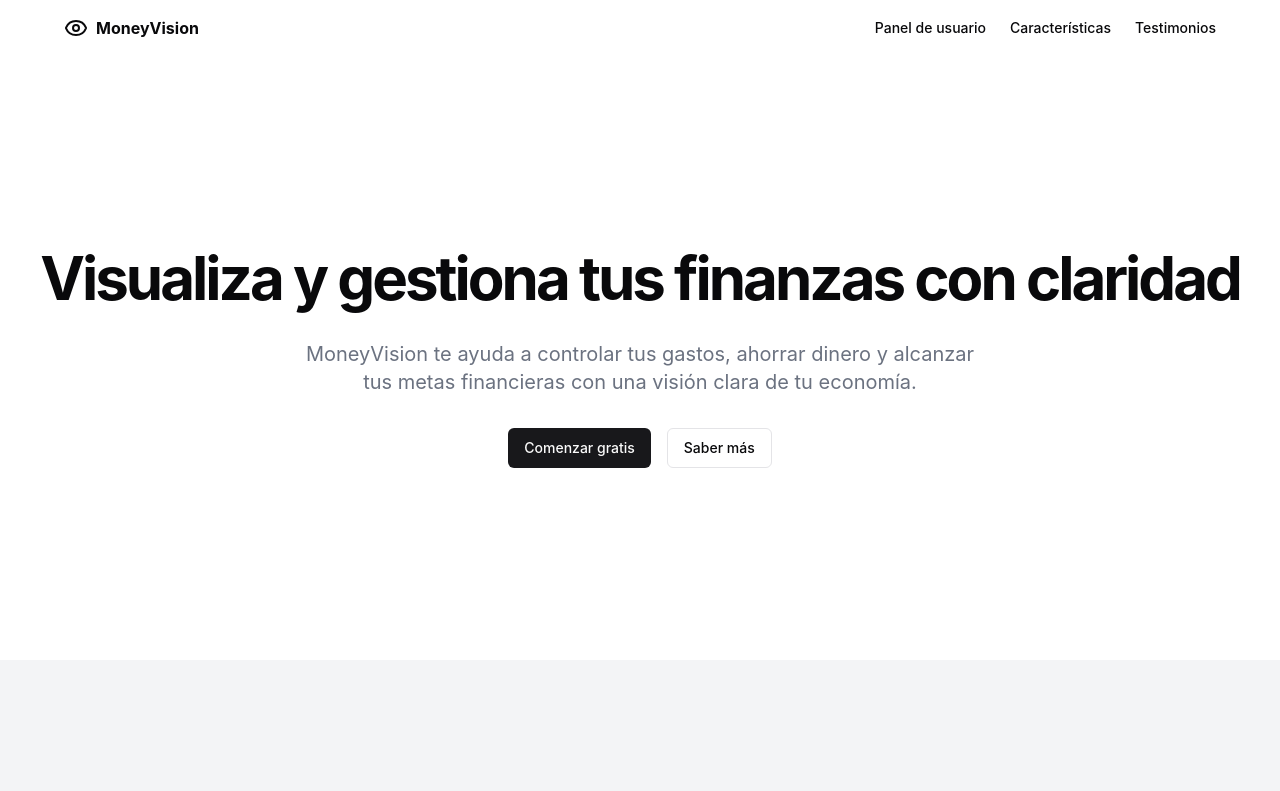
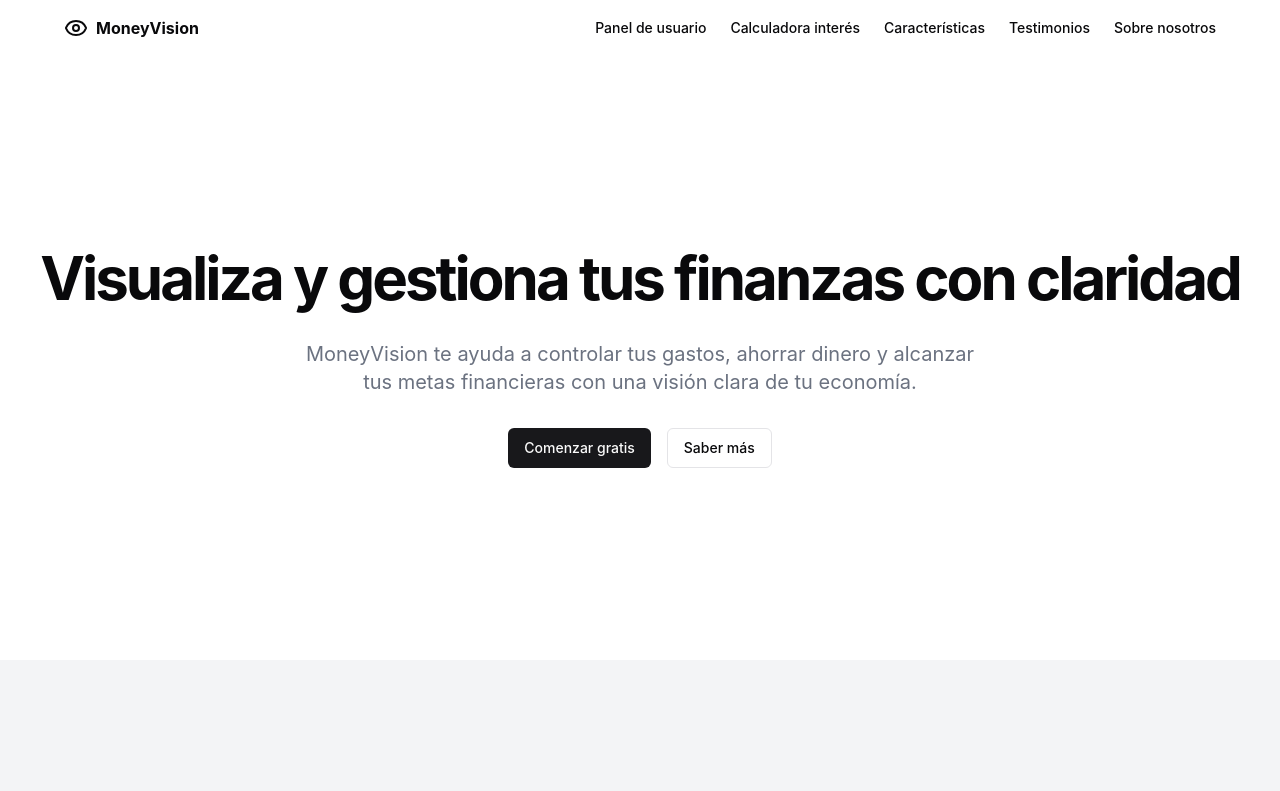
Before and after one commit to alvaro2203/MoneyVision-Frontend, a React (Vite) app: page / in a window 1280 px wide. Shown: the top 791 px of the page. Built offline with nearby package versions, Linux system fonts and the light colour scheme; no server answers.

Commit message:
refactorized code

```diff
--- a/src/components/Header/index.tsx
+++ b/src/components/Header/index.tsx
@@ -16,11 +16,17 @@ export default function Header() {
         <span className='font-bold'>MoneyVision</span>
       </Link>
       <nav className='hidden md:flex gap-4 sm:gap-6'>
-      <Link
+        <Link
           className='text-sm font-medium hover:underline underline-offset-4'
           to='/home'
         >
           Panel de usuario
+        </Link>
+        <Link
+          className='text-sm font-medium hover:underline underline-offset-4'
+          to='/compound-interest'
+        >
+          Calculadora interés
         </Link>
         <Link
           className='text-sm font-medium hover:underline underline-offset-4'
@@ -34,7 +40,12 @@ export default function Header() {
         >
           Testimonios
         </Link>
-
+        <Link
+          className='text-sm font-medium hover:underline underline-offset-4'
+          to='/about'
+        >
+          Sobre nosotros
+        </Link>
       </nav>
       <button
         className='md:hidden'
@@ -47,7 +58,7 @@ export default function Header() {
       {isMenuOpen && (
         <div className='absolute top-14 left-0 right-0 bg-white shadow-md z-50'>
           <nav className='flex flex-col p-4'>
-          <Link
+            <Link
               className='text-sm font-medium py-2 hover:underline underline-offset-4'
               to='/home'
               onClick={toggleMenu}
@@ -68,8 +79,6 @@ export default function Header() {
             >
               Testimonios
             </Link>
-
-
           </nav>
         </div>
       )}
--- a/src/components/Layout/index.tsx
+++ b/src/components/Layout/index.tsx
@@ -8,6 +8,7 @@ import TestimonialsPage from '@/pages/Testimonials';
 import FeaturesPage from '@/pages/Features';
 import PrivateRoute from '../PrivateRoute';
 import Home from '@/pages/Home';
+import CompoundInterestCalculator from '@/pages/CompoundInterest';
 
 export function Layout() {
   const location = useLocation();
@@ -29,6 +30,10 @@ export function Layout() {
         <Route path='/about' element={<AboutPage />} />
         <Route path='/testimonials' element={<TestimonialsPage />} />
         <Route path='/features' element={<FeaturesPage />} />
+        <Route
+          path='/compound-interest'
+          element={<CompoundInterestCalculator />}
+        />
 
         <Route element={<PrivateRoute />}>
           <Route path='/home' element={<Home />} />
```
